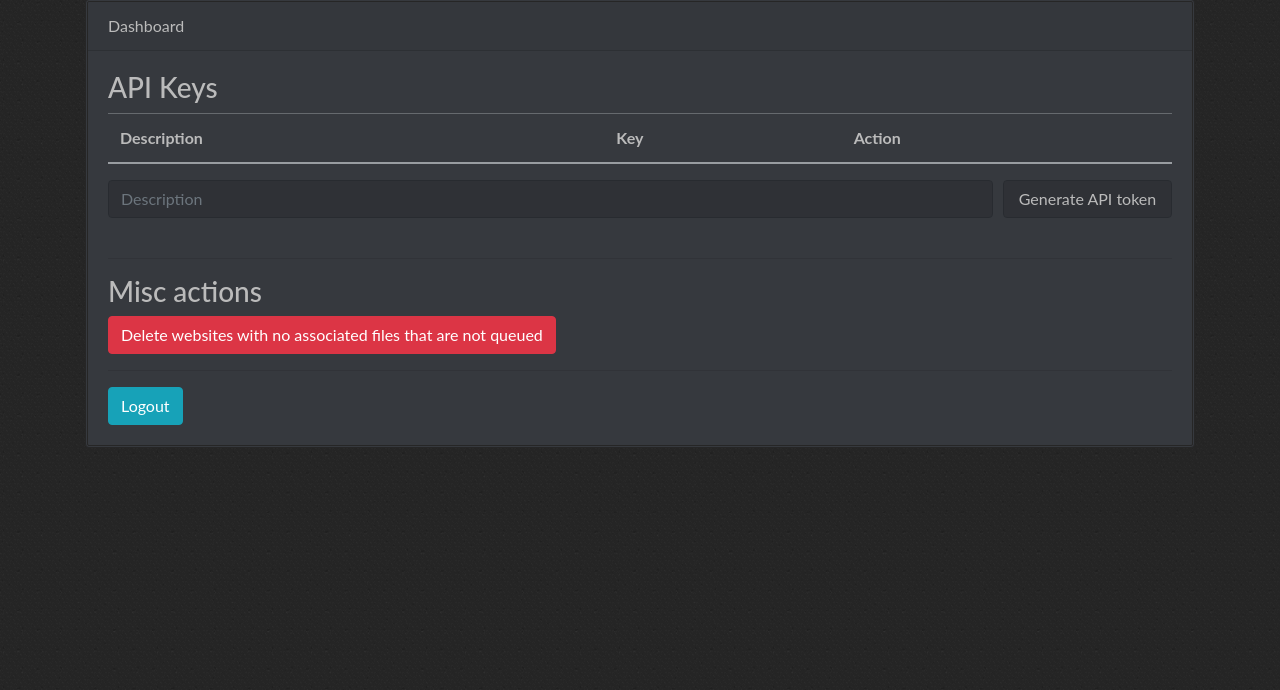
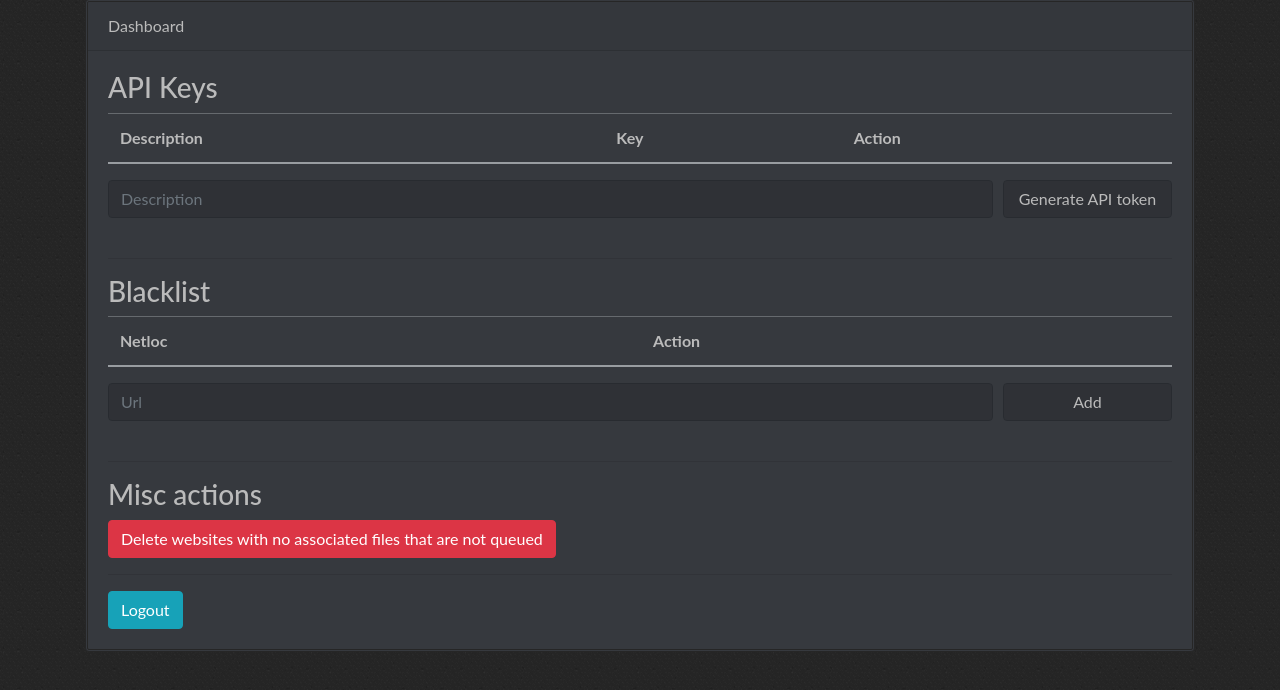
Before and after one commit to simon987/od-database, a Flask app: page /dashboard in a window 1280 px wide. Shown: the part 75-765 px from the top of the page. Run offline with Flask 2, Linux system fonts and the light colour scheme; the visitor is signed in with stand-in values (Sample User, id 1); data that the repository does not hold is empty; parts of the project's set-up code (start-up, migrations or seed data) failed here and were passed over; some libraries are stand-ins or nearby versions.

Commit message:
Added admin blacklist control in dashboard

```diff
--- a/app.py
+++ b/app.py
@@ -224,7 +224,7 @@
     if not od_util.is_valid_url(url):
         return "<strong>Error:</strong> Invalid url. Make sure to include the appropriate scheme.", "danger"
 
-    if od_util.is_blacklisted(url):
+    if db.is_blacklisted(url):
 
         return "<strong>Error:</strong> " \
               "Sorry, this website has been blacklisted. If you think " \
@@ -326,10 +326,33 @@
     if "username" in session:
 
         tokens = db.get_tokens()
+        blacklist = db.get_blacklist()
 
-        return render_template("dashboard.html", api_tokens=tokens)
+        return render_template("dashboard.html", api_tokens=tokens, blacklist=blacklist)
     else:
         return abort(403)
+
+
+@app.route("/blacklist/add", methods=["POST"])
+def admin_blacklist_add():
+    if "username" in session:
+
+        url = request.form.get("url")
+        db.add_blacklist_website(url)
+        flash("Added item to blacklist", "success")
+        return redirect("/dashboard")
+
+    else:
+        return abort(403)
+
+
+@app.route("/blacklist/<int:blacklist_id>/delete")
+def admin_blacklist_remove(blacklist_id):
+    if "username" in session:
+
+        db.remove_blacklist_website(blacklist_id)
+        flash("Removed blacklist item", "success")
+        return redirect("/dashboard")
 
 
 @app.route("/generate_token", methods=["POST"])
--- a/init_script.sql
+++ b/init_script.sql
@@ -18,3 +18,8 @@
   token TEXT PRIMARY KEY NOT NULL,
   description TEXT
 );
+
+CREATE TABLE BlacklistedWebsite (
+  id INTEGER PRIMARY KEY NOT NULL,
+  url TEXT
+);
--- a/od_util.py
+++ b/od_util.py
@@ -4,7 +4,6 @@
 import os
 import validators
 import re
-import mimetypes
 from ftplib import FTP
 
 
@@ -197,12 +196,3 @@
     except Exception as e:
         print(e)
         return False
-
-
-def is_blacklisted(url):
-    with open("blacklist.txt", "r") as f:
-        for line in f.readlines():
-            if url.startswith(line.strip()):
-                return True
-
-    return False
--- a/templates/dashboard.html
+++ b/templates/dashboard.html
@@ -45,9 +45,40 @@
 
                 <br>
                 <hr>
+                <h3>Blacklist</h3>
+                <table class="table table-striped">
+                    <thead>
+                    <tr>
+                        <th>Netloc</th>
+                        <th>Action</th>
+                    </tr>
+                    </thead>
+                    <tbody>
+                    {% for item in blacklist %}
+                        <tr>
+                            <td>{{ item.netloc }}</td>
+                            <td><a class="btn btn-danger" href="/blacklist/{{ item.id }}/delete">Delete</a></td>
+                        </tr>
+                    {% endfor %}
+                    </tbody>
+                </table>
+                <form class="form" action="/blacklist/add" method="POST">
+                    <div class="form-row">
+                        <div class="col col-md-10">
+                            <input class="form-control" name="url" placeholder="Url">
+                        </div>
+                        <div class="col col-md-2">
+                            <input type="submit" class="form-control btn btn-primary" value="Add">
+                        </div>
+                    </div>
+                </form>
+
+                <br>
+                <hr>
                 <h3>Misc actions</h3>
 
-                <a class="btn btn-danger" href="/website/delete_empty">Delete websites with no associated files that are not queued</a>
+                <a class="btn btn-danger" href="/website/delete_empty">Delete websites with no associated files that are
+                    not queued</a>
 
                 <hr>
                 <a class="btn btn-info" href="/logout">Logout</a>
```
Also changed, not shown: database.py (+43 -1 lines).
